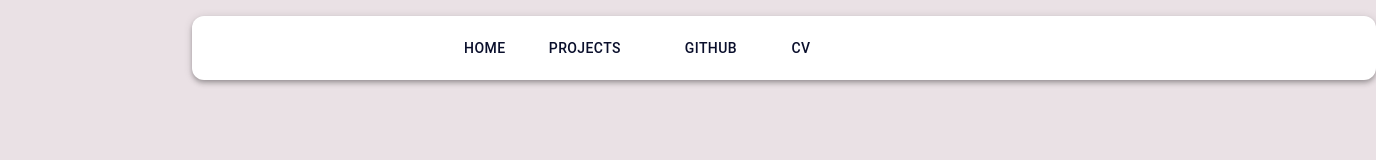
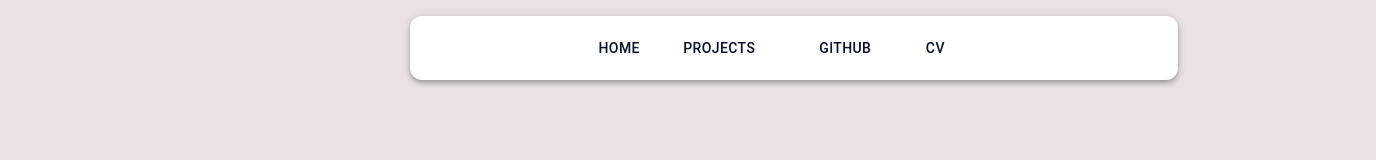
Before and after one commit to juliataro/portfolio-website, a React (Vite) app: page / in a window 1280 px wide. Shown: the top 160 px of the page, 1376 px wide, since content can reach past the window. Built offline with nearby package versions, Linux system fonts and the light colour scheme; some icons are missing; a web font is replaced by a local one.

Commit message:
Update index.css

```diff
--- a/src/index.css
+++ b/src/index.css
@@ -66,7 +66,8 @@ a {
 header {
   text-align: center;
   margin-top: 1rem;
-  margin-left: 6rem;
+  margin-left: 20%;
+  margin-right: 20%;
   margin-bottom: 2rem;
   font-family: Cal Sans, sans-serif;
   border-radius: 12px;
```
